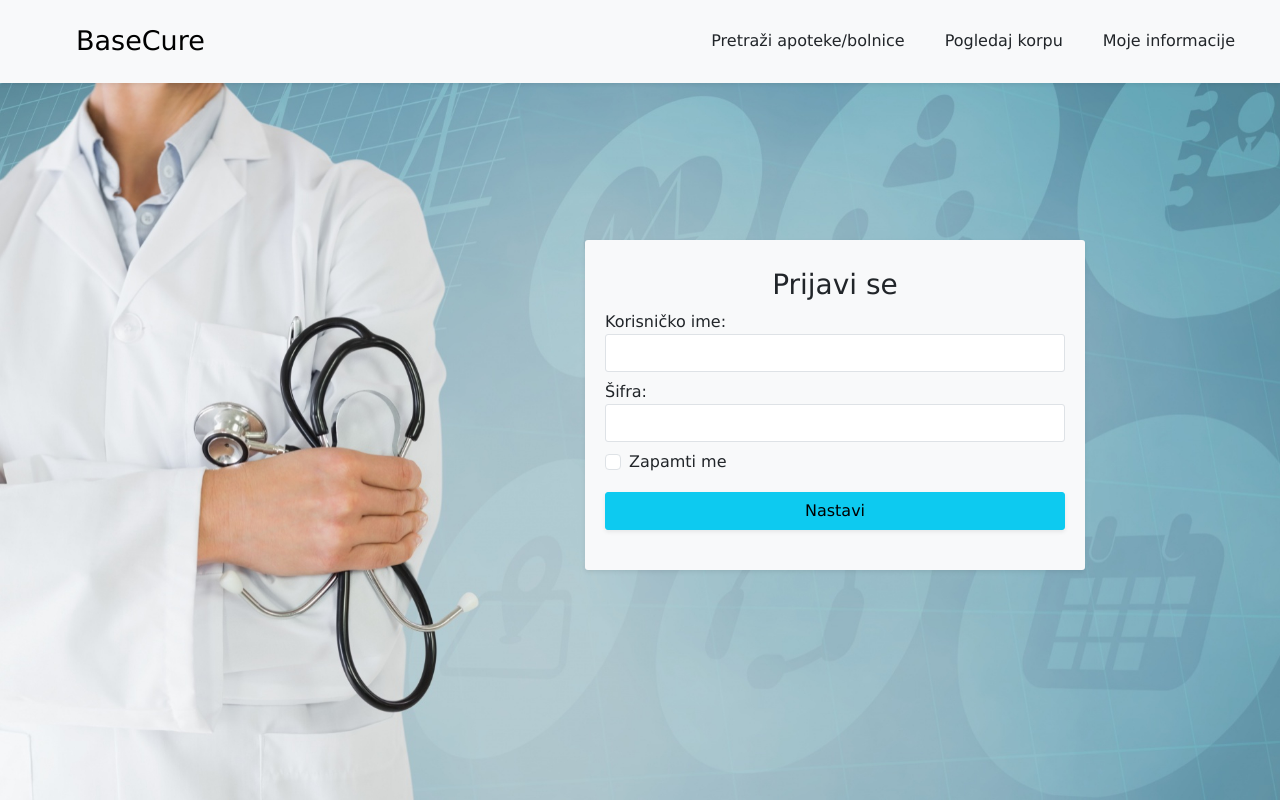
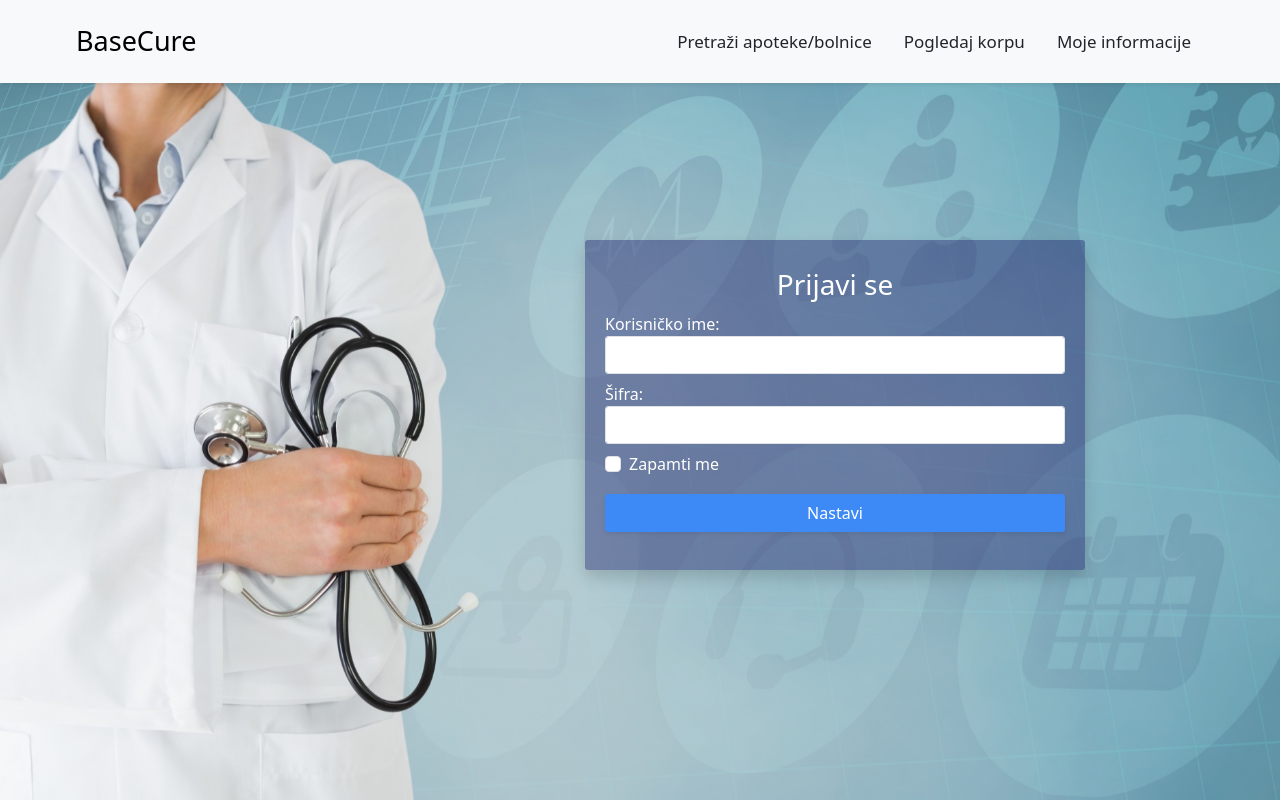
Before and after one commit to ikbalcaus/BaseCure, an Angular app in the folder AngularApp/: page / in a window 1280 px wide. Built offline with nearby package versions, Linux system fonts and the light colour scheme.

Commit message:
Changed navbar, login, cart, and button design

```diff
--- a/AngularApp/src/app/components/card/card.component.html
+++ b/AngularApp/src/app/components/card/card.component.html
@@ -3,6 +3,6 @@
     <div class="card-body shadow-sm">
         <h5 class="card-title">{{title}}</h5>
         <p class="card-text">{{description}}</p>
-        <a class="btn btn-info btn-block" routerLink="{{btn_link}}">{{btn_text}}</a>
+        <a class="btn btn-primary btn-block" routerLink="{{btn_link}}">{{btn_text}}</a>
     </div>
 </div>
--- a/AngularApp/src/app/components/filter/filter.component.html
+++ b/AngularApp/src/app/components/filter/filter.component.html
@@ -1,6 +1,6 @@
 <div class="container my-4">
     <input type="text" class="form-control" placeholder="{{input_text1}}">
     <input type="text" class="form-control" placeholder="{{input_text2}}">
-    <button class="btn btn-info btn-filter mt-2">Nastavi</button>
+    <button class="btn btn-primary btn-filter mt-2">Nastavi</button>
     <hr>
 </div>
--- a/AngularApp/src/app/components/navbar/navbar.component.css
+++ b/AngularApp/src/app/components/navbar/navbar.component.css
@@ -1,10 +1,11 @@
 .navbar-brand {
     font-size: 27px;
+    font-weight: 500;
 }
 .navbar-link {
     width: 100%;
     margin: 0 3px;
 }
 .active-link {
-    background-color: #e8e9ea;
+    font-weight: 500;
 }
--- a/AngularApp/src/app/components/navbar/navbar.component.html
+++ b/AngularApp/src/app/components/navbar/navbar.component.html
@@ -5,18 +5,18 @@
       <span class="navbar-toggler-icon"></span>
     </button>
     <div class="collapse navbar-collapse" id="navbarSupportedContent">
-      <ul class="navbar-nav ms-auto">
-        <li class="nav-item mx-1">
+      <ul class="navbar-nav ms-auto me-5">
+        <li class="nav-item">
           <a class="btn navbar-link" routerLink="/pretrazi" routerLinkActive="active-link">Pretraži apoteke/bolnice</a>
         </li>
-        <li class="nav-item mx-1">
+        <li class="nav-item">
           <a class="btn navbar-link" routerLink="/korpa" routerLinkActive="active-link">Pogledaj korpu</a>
         <li class="nav-item">
-        <li class="nav-item mx-1">
+        <li class="nav-item">
           <a class="btn navbar-link" routerLink="/korisnik-info" routerLinkActive="active-link">Moje informacije</a>
         <li class="nav-item">
-        <li class="nav-item mx-3" *ngIf="isLogiran()">
-          <button class="btn navbar-link btn-info" (click)="logoutUser()">Odjavi se</button>
+        <li class="nav-item ms-3" *ngIf="isLogiran()">
+          <button class="btn navbar-link btn-primary" (click)="logoutUser()">Odjavi se</button>
         <li class="nav-item">
       </ul>
     </div>
--- a/AngularApp/src/app/pages/about/about.component.html
+++ b/AngularApp/src/app/pages/about/about.component.html
@@ -8,7 +8,7 @@
             <p>Adresa: test</p>
             <p>Kontakt telefon: test</p>
             <p>E-mail: test</p>
-            <button class="btn btn-info">Funkcionalno dugme</button>
+            <button class="btn btn-primary">Funkcionalno dugme</button>
         </div>
     </div>
     <iframe
--- a/AngularApp/src/app/pages/cart/cart.component.css
+++ b/AngularApp/src/app/pages/cart/cart.component.css
@@ -1,6 +1,5 @@
 .main {
     display: flex;
-    flex-direction: row;
     justify-content: space-between;
 }
 .items {
@@ -8,12 +7,13 @@
 }
 .card-details {
     width: 37%;
-    height: 560px;
+    height: 550px;
+    background-color: #6464b4;
 }
 .details-text {
     display: flex;
-    flex-direction: row;
     justify-content: space-between;
+    font-weight: 500;
 }
 
 @media (max-width: 991px) {
--- a/AngularApp/src/app/pages/cart/cart.component.html
+++ b/AngularApp/src/app/pages/cart/cart.component.html
@@ -25,7 +25,7 @@
         </div>
       </div>
     </div>
-    <div class="card-details card bg-primary text-white mt-4 shadow-lg">
+    <div class="card-details card text-white mt-4 shadow-lg">
       <form>
         <div class="card-body">
           <h5>Detalji narudžbe</h5>
@@ -59,7 +59,7 @@
             <p class="mb-2">Ukupno cijena lijekova i dostave:</p>
             <p class="mb-2">12KM</p>
           </div>
-          <button class="btn btn-info btn-lg btn-block mt-2">Potvrdi narudžbu</button>
+          <button class="btn btn-primary btn-lg btn-block mt-2">Potvrdi narudžbu</button>
         </div>
       </form>
     </div>
--- a/AngularApp/src/app/pages/landing/landing.component.css
+++ b/AngularApp/src/app/pages/landing/landing.component.css
@@ -8,12 +8,19 @@
 .login {
     width: 500px;
     height: 330px;
-    background-color: #f8f9fa;
+    background-color: rgba(20, 20, 100, 0.4);
+    color: white;
     padding: 20px;
     position: relative;
     top: 45%;
     left: 75%;
     transform: translate(-75%, -50%);
+}
+.first-input {
+    margin-top: 10px;
+}
+label {
+    font-weight: 500;
 }
 
 @media (max-width: 991px) {
@@ -28,4 +35,7 @@
         left: 50%;
         transform: translate(-50%, -30%);
     }
+    .first-input {
+        margin-top: 15px;
+    }
 }
--- a/AngularApp/src/app/pages/landing/landing.component.html
+++ b/AngularApp/src/app/pages/landing/landing.component.html
@@ -1,7 +1,7 @@
-<div class="login shadow-sm">
+<div class="login shadow">
     <form #loginForm="ngForm" (submit)="loginUser(loginForm.value)">
         <h3 class="text-center mt-2">Prijavi se</h3>
-        <div class="form-group mt-2">
+        <div class="form-group first-input">
             <label>Korisničko ime:</label>
             <input type="email" class="form-control" name="korisnickoIme" autocomplete="off" ngModel>
         </div>
@@ -13,6 +13,6 @@
             <input type="checkbox" id="checkbox-input" class="form-check-input" name="rememberme" ngModel>
             <label for="checkbox-input">Zapamti me</label>
         </div>
-        <button class="btn btn-info btn-block mt-3">Nastavi</button>
+        <button class="btn btn-primary btn-block mt-3">Nastavi</button>
     </form>
 </div>
--- a/AngularApp/src/app/pages/search/search.component.css
+++ b/AngularApp/src/app/pages/search/search.component.css
@@ -1,6 +1,5 @@
 .cards {
     display: flex;
-    flex-direction: row;
     flex-wrap: wrap;
     justify-content: center;
     margin-bottom: 30px;
--- a/AngularApp/src/styles.css
+++ b/AngularApp/src/styles.css
@@ -1,18 +1,32 @@
-body {
-    font-family: 'Lucida Sans', 'Lucida Sans Regular', 'Lucida Grande', 'Lucida Sans Unicode', Geneva, Verdana, sans-serif;
-}
 .shadow, .shadow-sm, .shadow-lg {
     border: none;
 }
-.btn-info {
-    box-shadow: 0 .125rem .25rem rgba(0,0,0,.075) !important;
+.btn {
+    font-size: 17px;
+}
+.btn:active {
+    border-color: transparent !important;
+}
+.btn-primary {
+    box-shadow: 0 .125rem .25rem rgba(0, 0, 0, .075) !important;
+    font-weight: 500;
+    font-size: 16px;
+    padding: 6px 30px;
+    margin-top: 1px;
+    background-color: #3D8AF7;
+    border: 1px solid #3D8AF7;
+}
+.btn-primary:hover {
+    background-color: #1E88E5;
+    border: 1px solid #1E88E5;
+}
+.btn-primary:active {
+    background-color: #1976D2 !important;
+    border: 1px solid #1976D2 !important;
 }
 .btn, .login, .form-control, .form-check-input, .card, .card-img-top, .card-body {
     border-radius: 3px;
 }
-.btn:active {
-    border-color: transparent !important;
-}
 .btn-block {
     width: 100%;
 }
```
